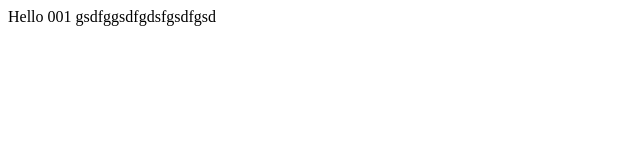
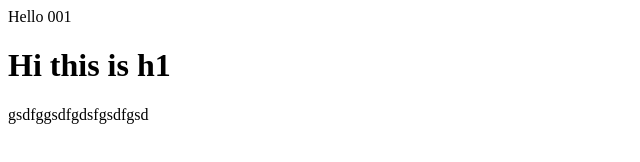
Before and after one commit to bcxcsix001/host-website, a plain HTML site: page index.html in a window 1280 px wide. Shown: the whole page, without its empty margins (0-640 px from the left). Drawn offline with Linux system fonts and the light colour scheme.

Commit message:
Update index.html

```diff
--- a/index.html
+++ b/index.html
@@ -1,4 +1,5 @@
 <html>
 	<head><script src="https://sak.gsdfgsdfgsdfgsdg userreport.com/brightcloud/launcher.js" async id="userreport-launcher-script"></script></head>
 	<body>Hello 001
+		<h1>Hi this is h1</h1>
 </body></html>gsdfggsdfgdsfgsdfgsd
```
